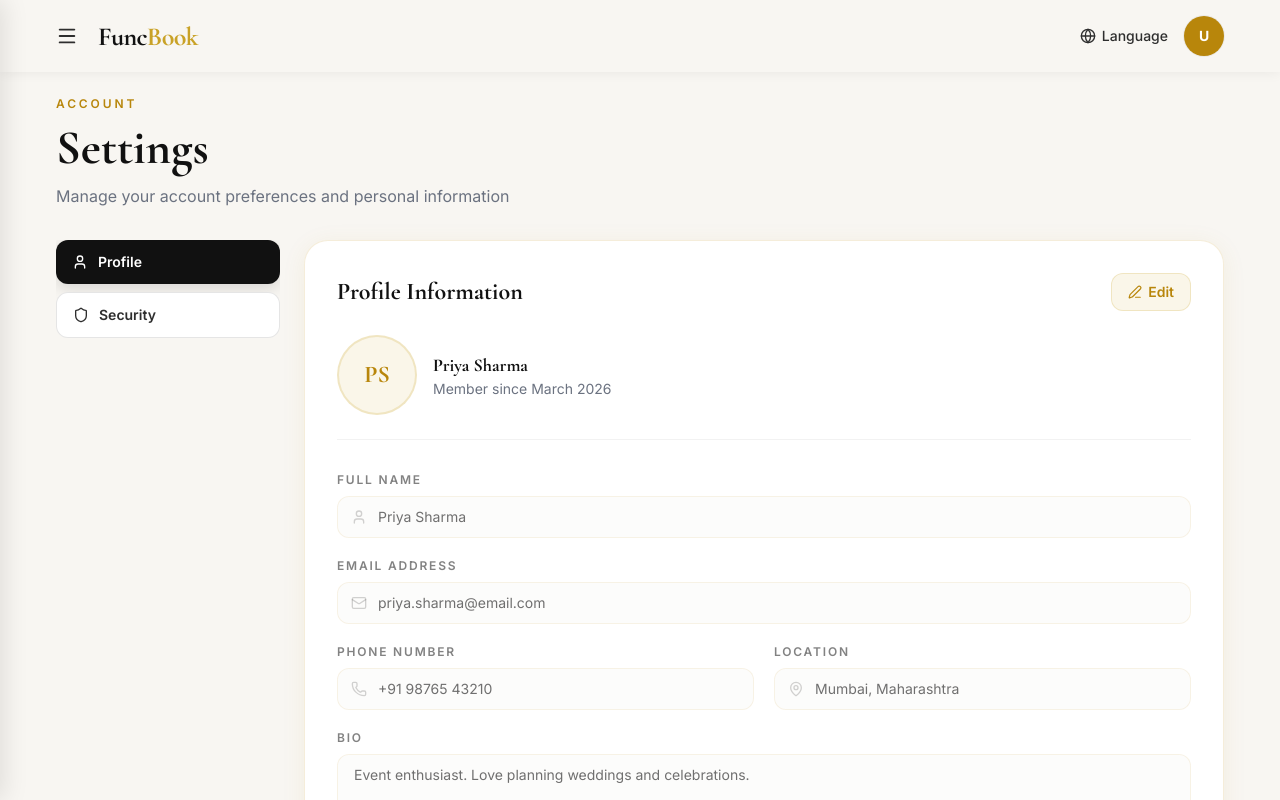
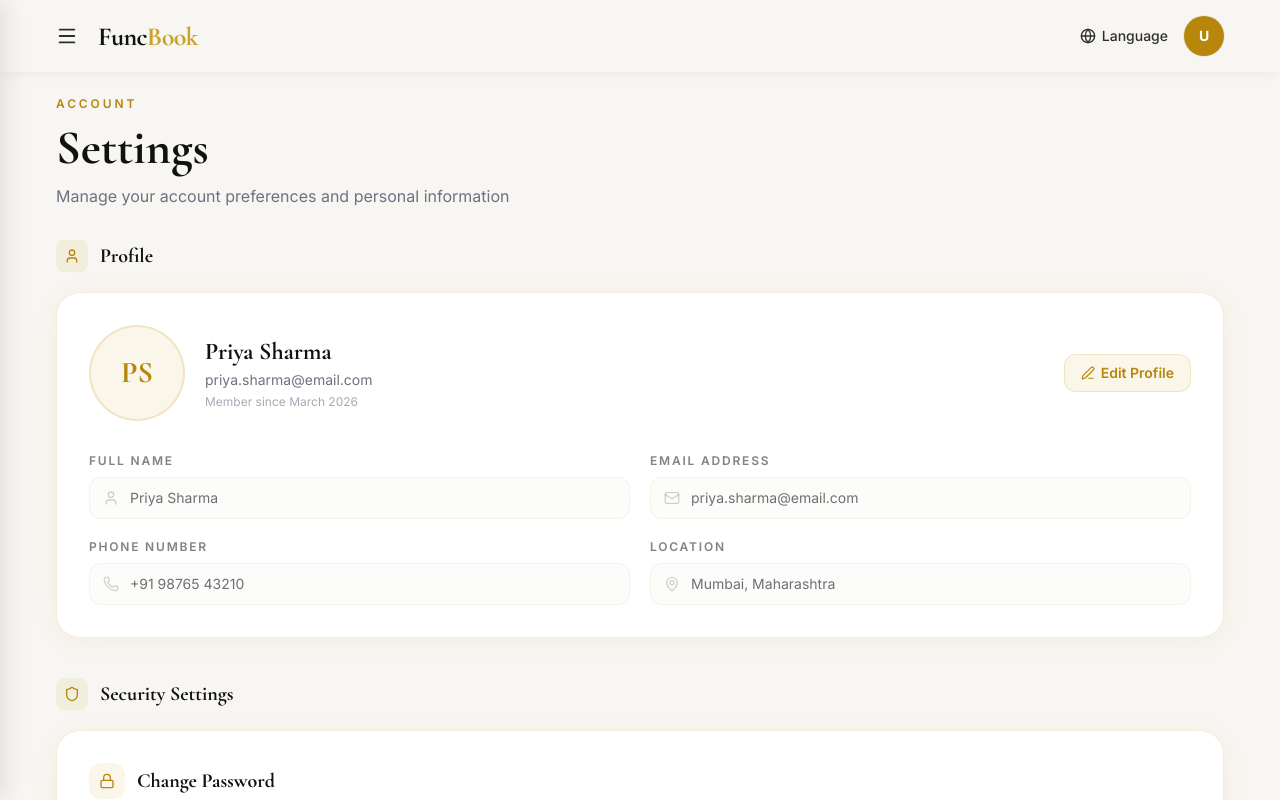
Before and after one commit to abiseck2421/FuncBook, a React (Vite) app in the folder frontend/: page /customer/settings in a window 1280 px wide. Built offline with nearby package versions, Linux system fonts and the light colour scheme; a web font is replaced by a local one.

Commit message:
Created complelty:Settings Page

```diff
--- a/frontend/src/pages/CustomerPages/SettingsPage.tsx
+++ b/frontend/src/pages/CustomerPages/SettingsPage.tsx
@@ -1,20 +1,18 @@
 import { useState } from 'react'
 import {
   User, Mail, Phone, MapPin, Lock, Eye, EyeOff,
-  Camera, Save, Shield, Globe, PenLine, CheckCircle2,
+  Camera, Save, PenLine, CheckCircle2, Shield,
+  Smartphone, Monitor, LogOut, Trash2, AlertTriangle, X,
 } from 'lucide-react'
 
 const inputClass = 'w-full rounded-xl border border-gold-deep/15 bg-ivory/50 px-4 py-2.5 text-sm text-royal focus:outline-none focus:ring-2 focus:ring-gold/40 transition-colors'
 const labelClass = 'block text-xs font-semibold uppercase tracking-[0.15em] text-charcoal/60 mb-2'
-
-type Tab = 'profile' | 'security'
 
 interface ProfileData {
   name: string
   email: string
   phone: string
   location: string
-  bio: string
 }
 
 const initialProfile: ProfileData = {
@@ -22,11 +20,9 @@ const initialProfile: ProfileData = {
   email: 'priya.sharma@email.com',
   phone: '+91 98765 43210',
   location: 'Mumbai, Maharashtra',
-  bio: 'Event enthusiast. Love planning weddings and celebrations.',
 }
 
 export default function SettingsPage() {
-  const [activeTab, setActiveTab] = useState<Tab>('profile')
   const [profile, setProfile] = useState<ProfileData>(initialProfile)
   const [savedProfile, setSavedProfile] = useState<ProfileData>(initialProfile)
   const [isEditing, setIsEditing] = useState(false)
@@ -39,8 +35,9 @@ export default function SettingsPage() {
   const [passwordErrors, setPasswordErrors] = useState<Partial<Record<'current' | 'new' | 'confirm', string>>>({})
   const [passwordSuccess, setPasswordSuccess] = useState(false)
 
-  const [language, setLanguage] = useState('English')
-  const [currency, setCurrency] = useState('INR')
+  const [twoFactorEnabled, setTwoFactorEnabled] = useState(false)
+
+  const [showDeleteConfirm, setShowDeleteConfirm] = useState(false)
 
   function validateProfile(): boolean {
     const next: Partial<Record<keyof ProfileData, string>> = {}
@@ -84,6 +81,12 @@ export default function SettingsPage() {
     setTimeout(() => setPasswordSuccess(false), 3000)
   }
 
+  function handleDeleteAccount() {
+    setShowDeleteConfirm(false)
+    localStorage.removeItem('funcbook_auth_user')
+    window.location.href = '/'
+  }
+
   return (
     <div className="w-full max-w-[min(95%,1400px)] mx-auto px-4 sm:px-6 pb-8 sm:pb-10">
       {/* Header */}
@@ -99,55 +102,17 @@ export default function SettingsPage() {
         </p>
       </div>
 
-      <div className="flex flex-col lg:flex-row gap-5 sm:gap-6">
-        {/* Sidebar Tabs */}
-        <div className="lg:w-56 shrink-0">
-          <div className="flex lg:flex-col gap-2 overflow-x-auto pb-1 lg:pb-0 scrollbar-none">
-            {([
-              { key: 'profile' as const, label: 'Profile', icon: User },
-              { key: 'security' as const, label: 'Security', icon: Shield },
-            ]).map((tab) => {
-              const Icon = tab.icon
-              const isActive = activeTab === tab.key
-              return (
-                <button
-                  key={tab.key}
-                  onClick={() => setActiveTab(tab.key)}
-                  className={`inline-flex items-center gap-2.5 px-4 py-2.5 sm:py-3 rounded-xl text-sm font-semibold whitespace-nowrap transition-all duration-300 ${
-                    isActive
-                      ? 'bg-royal text-white shadow-[0_4px_16px_rgba(17,17,17,0.15)]'
-                      : 'bg-white text-charcoal border border-black/10 hover:border-gold-deep/30 hover:text-royal hover:bg-gold/5'
-                  }`}
-                >
-                  <Icon size={16} />
-                  {tab.label}
-                </button>
-              )
-            })}
+      <div className="space-y-8 sm:space-y-10">
+        {/* ── Profile Section ──────────────────────────────── */}
+        <section>
+          <div className="flex items-center gap-3 mb-4 sm:mb-5">
+            <div className="w-8 h-8 rounded-lg bg-gold/10 flex items-center justify-center">
+              <User size={16} className="text-gold-deep" />
             </div>
+            <h2 className="font-heading text-lg sm:text-xl font-bold text-royal">Profile</h2>
           </div>
 
-        {/* Content */}
-        <div className="flex-1 min-w-0">
-          {/* Profile Section */}
-          {activeTab === 'profile' && (
           <div className="bg-white rounded-2xl sm:rounded-3xl border border-gold-deep/15 shadow-[0_4px_24px_rgba(184,134,11,0.08)] p-6 sm:p-8">
-              <div className="flex items-center justify-between mb-6">
-                <h2 className="font-heading text-xl sm:text-2xl font-bold text-royal">
-                  Profile Information
-                </h2>
-                {!isEditing && (
-                  <button
-                    type="button"
-                    onClick={() => setIsEditing(true)}
-                    className="inline-flex items-center gap-1.5 px-4 py-2 rounded-xl text-xs sm:text-sm font-semibold text-gold-deep bg-gold/10 border border-gold/20 hover:bg-gold-deep hover:text-white hover:border-gold-deep transition-all duration-300"
-                  >
-                    <PenLine size={14} />
-                    Edit
-                  </button>
-                )}
-              </div>
-
             {/* Success message */}
             {saveSuccess && (
               <div className="flex items-center gap-2 mb-5 px-4 py-3 rounded-xl bg-emerald-50 border border-emerald-200 text-sm text-emerald-700 font-medium">
@@ -156,31 +121,42 @@ export default function SettingsPage() {
               </div>
             )}
 
-              {/* Avatar */}
-              <div className="flex items-center gap-4 mb-8 pb-6 border-b border-black/5">
-                <div className="relative">
-                  <div className="w-16 h-16 sm:w-20 sm:h-20 rounded-full bg-gold/10 border-2 border-gold/20 flex items-center justify-center">
-                    <span className="font-heading text-xl sm:text-2xl font-bold text-gold-deep">
+            {/* Avatar + Name + Edit */}
+            <div className="flex items-center gap-5 mb-8">
+              <div className="relative shrink-0">
+                <div className="w-20 h-20 sm:w-24 sm:h-24 rounded-full bg-gold/10 border-2 border-gold/20 flex items-center justify-center">
+                  <span className="font-heading text-2xl sm:text-3xl font-bold text-gold-deep">
                     {profile.name.split(' ').map((n) => n[0]).join('').slice(0, 2)}
                   </span>
                 </div>
                 {isEditing && (
                   <button
                     type="button"
-                      className="absolute -bottom-1 -right-1 w-7 h-7 rounded-full bg-gold-deep text-white flex items-center justify-center shadow hover:bg-royal transition-colors"
+                    className="absolute -bottom-1 -right-1 w-8 h-8 rounded-full bg-gold-deep text-white flex items-center justify-center shadow hover:bg-royal transition-colors"
                   >
-                      <Camera size={13} />
+                    <Camera size={14} />
                   </button>
                 )}
               </div>
-                <div>
-                  <h3 className="font-heading text-lg font-bold text-royal">{profile.name}</h3>
-                  <p className="text-sm text-secondary-text">Member since March 2026</p>
+              <div className="flex-1 min-w-0">
+                <h3 className="font-heading text-xl sm:text-2xl font-bold text-royal truncate">{profile.name}</h3>
+                <p className="text-sm text-secondary-text mt-0.5">{profile.email}</p>
+                <p className="text-xs text-secondary-text/60 mt-1">Member since March 2026</p>
               </div>
+              {!isEditing && (
+                <button
+                  type="button"
+                  onClick={() => setIsEditing(true)}
+                  className="inline-flex items-center gap-1.5 px-4 py-2 rounded-xl text-xs sm:text-sm font-semibold text-gold-deep bg-gold/10 border border-gold/20 hover:bg-gold-deep hover:text-white hover:border-gold-deep transition-all duration-300 shrink-0"
+                >
+                  <PenLine size={14} />
+                  Edit Profile
+                </button>
+              )}
             </div>
 
             {/* Form Fields */}
-              <div className="space-y-5">
+            <div className="grid grid-cols-1 sm:grid-cols-2 gap-5">
               <div>
                 <label className={labelClass}>Full Name</label>
                 <div className="relative">
@@ -211,7 +187,6 @@ export default function SettingsPage() {
                 {errors.email && <p className="text-xs text-red-500 mt-1">{errors.email}</p>}
               </div>
 
-                <div className="grid grid-cols-1 sm:grid-cols-2 gap-4 sm:gap-5">
               <div>
                 <label className={labelClass}>Phone Number</label>
                 <div className="relative">
@@ -242,18 +217,6 @@ export default function SettingsPage() {
               </div>
             </div>
 
-                <div>
-                  <label className={labelClass}>Bio</label>
-                  <textarea
-                    value={profile.bio}
-                    onChange={(e) => setProfile({ ...profile, bio: e.target.value })}
-                    disabled={!isEditing}
-                    rows={3}
-                    className={`${inputClass} resize-none ${!isEditing ? 'opacity-60 cursor-default' : ''}`}
-                  />
-                </div>
-              </div>
-
             {/* Save / Cancel */}
             {isEditing && (
               <div className="flex items-center gap-3 mt-8 pt-6 border-t border-black/5">
@@ -275,16 +238,26 @@ export default function SettingsPage() {
               </div>
             )}
           </div>
-          )}
+        </section>
 
-          {/* Security Section */}
-          {activeTab === 'security' && (
+        {/* ── Security Section ─────────────────────────────── */}
+        <section>
+          <div className="flex items-center gap-3 mb-4 sm:mb-5">
+            <div className="w-8 h-8 rounded-lg bg-gold/10 flex items-center justify-center">
+              <Shield size={16} className="text-gold-deep" />
+            </div>
+            <h2 className="font-heading text-lg sm:text-xl font-bold text-royal">Security Settings</h2>
+          </div>
+
           <div className="space-y-5 sm:space-y-6">
             {/* Change Password */}
             <div className="bg-white rounded-2xl sm:rounded-3xl border border-gold-deep/15 shadow-[0_4px_24px_rgba(184,134,11,0.08)] p-6 sm:p-8">
-                <h2 className="font-heading text-xl sm:text-2xl font-bold text-royal mb-6">
-                  Change Password
-                </h2>
+              <div className="flex items-center gap-3 mb-6">
+                <div className="w-9 h-9 rounded-xl bg-gold/10 flex items-center justify-center">
+                  <Lock size={16} className="text-gold-deep" />
+                </div>
+                <h3 className="font-heading text-lg sm:text-xl font-bold text-royal">Change Password</h3>
+              </div>
 
               {passwordSuccess && (
                 <div className="flex items-center gap-2 mb-5 px-4 py-3 rounded-xl bg-emerald-50 border border-emerald-200 text-sm text-emerald-700 font-medium">
@@ -356,7 +329,7 @@ export default function SettingsPage() {
                 </div>
               </div>
 
-                <div className="flex items-center gap-3 mt-6 pt-5 border-t border-black/5">
+              <div className="mt-6 pt-5 border-t border-black/5">
                 <button
                   type="button"
                   onClick={handleChangePassword}
@@ -368,49 +341,160 @@ export default function SettingsPage() {
               </div>
             </div>
 
-              {/* Language & Region */}
+            {/* Two-Factor Authentication */}
             <div className="bg-white rounded-2xl sm:rounded-3xl border border-gold-deep/15 shadow-[0_4px_24px_rgba(184,134,11,0.08)] p-6 sm:p-8">
-                <h2 className="font-heading text-xl sm:text-2xl font-bold text-royal mb-6">
-                  Language & Region
-                </h2>
-                <div className="grid grid-cols-1 sm:grid-cols-2 gap-4 sm:gap-5">
+              <div className="flex items-center justify-between">
+                <div className="flex items-center gap-3">
+                  <div className="w-9 h-9 rounded-xl bg-gold/10 flex items-center justify-center">
+                    <Smartphone size={16} className="text-gold-deep" />
+                  </div>
                   <div>
-                    <label className={labelClass}>Language</label>
-                    <div className="relative">
-                      <Globe size={16} className="absolute left-3.5 top-1/2 -translate-y-1/2 text-charcoal/30" />
-                      <select
-                        value={language}
-                        onChange={(e) => setLanguage(e.target.value)}
-                        className={`${inputClass} pl-10 appearance-none cursor-pointer`}
-                      >
-                        <option>English</option>
-                        <option>Hindi</option>
-                        <option>Marathi</option>
-                        <option>Tamil</option>
-                        <option>Telugu</option>
-                      </select>
+                    <h3 className="font-heading text-lg sm:text-xl font-bold text-royal">Two-Factor Authentication</h3>
+                    <p className="text-sm text-secondary-text mt-0.5">
+                      Add an extra layer of security to your account
+                    </p>
                   </div>
                 </div>
-                  <div>
-                    <label className={labelClass}>Currency</label>
-                    <div className="relative">
-                      <span className="absolute left-3.5 top-1/2 -translate-y-1/2 text-charcoal/30 text-sm">₹</span>
-                      <select
-                        value={currency}
-                        onChange={(e) => setCurrency(e.target.value)}
-                        className={`${inputClass} pl-10 appearance-none cursor-pointer`}
+                <button
+                  type="button"
+                  onClick={() => setTwoFactorEnabled(!twoFactorEnabled)}
+                  className={`relative inline-flex h-7 w-12 shrink-0 cursor-pointer rounded-full border-2 border-transparent transition-colors duration-300 focus-visible:outline-none focus-visible:ring-2 focus-visible:ring-gold-deep/40 ${
+                    twoFactorEnabled ? 'bg-gold-deep' : 'bg-charcoal/15'
+                  }`}
+                  role="switch"
+                  aria-checked={twoFactorEnabled}
                 >
-                        <option value="INR">INR (₹)</option>
-                        <option value="USD">USD ($)</option>
-                      </select>
+                  <span
+                    className={`pointer-events-none inline-block h-6 w-6 rounded-full bg-white shadow-lg ring-0 transition-transform duration-300 ${
+                      twoFactorEnabled ? 'translate-x-5' : 'translate-x-0'
+                    }`}
+                  />
+                </button>
+              </div>
+              <p className="text-sm text-secondary-text mt-4 pl-12">
+                When enabled, you'll be asked to enter a verification code from your phone each time you sign in from a new device.
+              </p>
+            </div>
+
+            {/* Login Sessions */}
+            <div className="bg-white rounded-2xl sm:rounded-3xl border border-gold-deep/15 shadow-[0_4px_24px_rgba(184,134,11,0.08)] p-6 sm:p-8">
+              <div className="flex items-center gap-3 mb-6">
+                <div className="w-9 h-9 rounded-xl bg-gold/10 flex items-center justify-center">
+                  <Monitor size={16} className="text-gold-deep" />
+                </div>
+                <h3 className="font-heading text-lg sm:text-xl font-bold text-royal">Login Sessions</h3>
+              </div>
+
+              <div className="space-y-3">
+                <div className="flex items-center gap-4 p-4 rounded-2xl bg-ivory/60 border border-gold-deep/10">
+                  <div className="w-10 h-10 rounded-xl bg-gold-deep/10 flex items-center justify-center shrink-0">
+                    <Monitor size={16} className="text-gold-deep" />
+                  </div>
+                  <div className="flex-1 min-w-0">
+                    <p className="text-sm font-semibold text-royal">Windows — Chrome</p>
+                    <p className="text-xs text-secondary-text mt-0.5">Current device</p>
+                  </div>
+                  <span className="inline-flex items-center gap-1 px-2.5 py-1 rounded-full text-[10px] font-semibold bg-emerald-50 text-emerald-700 border border-emerald-200">
+                    Active now
+                  </span>
+                </div>
+
+                <div className="flex items-center gap-4 p-4 rounded-2xl bg-ivory/60 border border-gold-deep/10">
+                  <div className="w-10 h-10 rounded-xl bg-charcoal/5 flex items-center justify-center shrink-0">
+                    <Smartphone size={16} className="text-charcoal/40" />
+                  </div>
+                  <div className="flex-1 min-w-0">
+                    <p className="text-sm font-semibold text-royal">iPhone — Safari</p>
+                    <p className="text-xs text-secondary-text mt-0.5">Last login: Jul 18, 2026 at 3:42 PM</p>
+                  </div>
+                  <span className="text-xs text-secondary-text">Mumbai</span>
                 </div>
               </div>
+
+              <div className="mt-6 pt-5 border-t border-black/5">
+                <button
+                  type="button"
+                  className="inline-flex items-center gap-2 px-5 py-2.5 rounded-xl text-sm font-semibold text-red-500 bg-red-50/80 border border-red-200/60 hover:bg-red-50 hover:text-red-600 hover:border-red-200 transition-all duration-300"
+                >
+                  <LogOut size={16} />
+                  Logout All Devices
+                </button>
+              </div>
+            </div>
+
+            {/* Delete Account */}
+            <div className="bg-white rounded-2xl sm:rounded-3xl border border-red-200/60 shadow-[0_4px_24px_rgba(239,68,68,0.06)] p-6 sm:p-8">
+              <div className="flex items-center gap-3 mb-3">
+                <div className="w-9 h-9 rounded-xl bg-red-50 flex items-center justify-center">
+                  <AlertTriangle size={16} className="text-red-500" />
+                </div>
+                <h3 className="font-heading text-lg sm:text-xl font-bold text-royal">Delete Account</h3>
+              </div>
+              <p className="text-sm text-secondary-text mb-6 pl-12">
+                Permanently delete your FuncBook account and all associated data. This action cannot be undone.
+              </p>
+              <div className="pl-12">
+                <button
+                  type="button"
+                  onClick={() => setShowDeleteConfirm(true)}
+                  className="inline-flex items-center gap-2 px-5 py-2.5 rounded-xl text-sm font-semibold text-red-600 bg-white border-2 border-red-300 hover:bg-red-50 hover:border-red-400 hover:text-red-700 transition-all duration-300"
+                >
+                  <Trash2 size={16} />
+                  Delete Account
+                </button>
+              </div>
+            </div>
+          </div>
+        </section>
+      </div>
+
+      {/* ── Delete Confirmation Dialog ────────────────────── */}
+      {showDeleteConfirm && (
+        <div className="fixed inset-0 z-[100] flex items-center justify-center p-4">
+          <div
+            className="absolute inset-0 bg-charcoal/40 backdrop-blur-[2px]"
+            onClick={() => setShowDeleteConfirm(false)}
+          />
+          <div className="relative w-full max-w-md bg-white rounded-3xl shadow-[0_24px_80px_rgba(0,0,0,0.15)] p-6 sm:p-8 animate-fade-in-up">
+            <button
+              type="button"
+              onClick={() => setShowDeleteConfirm(false)}
+              className="absolute top-4 right-4 p-2 rounded-xl text-charcoal/40 hover:text-royal hover:bg-ivory transition-colors"
+            >
+              <X size={18} />
+            </button>
+
+            <div className="flex items-center justify-center w-14 h-14 rounded-full bg-red-50 border border-red-200 mx-auto mb-5">
+              <AlertTriangle size={24} className="text-red-500" />
+            </div>
+
+            <h3 className="font-heading text-xl sm:text-2xl font-bold text-royal text-center">
+              Delete Account?
+            </h3>
+            <p className="text-sm text-secondary-text text-center mt-3 leading-relaxed">
+              This will permanently delete your account, profile, bookings, reviews, and all associated data. This action cannot be reversed.
+            </p>
+
+            <div className="flex items-center gap-3 mt-8">
+              <button
+                type="button"
+                onClick={() => setShowDeleteConfirm(false)}
+                className="flex-1 inline-flex items-center justify-center gap-2 px-5 py-3 rounded-xl text-sm font-semibold text-charcoal/70 border border-black/10 hover:border-gold-deep/30 hover:text-royal hover:bg-gold/5 transition-all duration-300"
+              >
+                Cancel
+              </button>
+              <button
+                type="button"
+                onClick={handleDeleteAccount}
+                className="flex-1 inline-flex items-center justify-center gap-2 px-5 py-3 rounded-xl text-sm font-semibold text-white bg-red-600 hover:bg-red-700 shadow-[0_4px_16px_rgba(239,68,68,0.25)] hover:shadow-[0_4px_20px_rgba(239,68,68,0.35)] transition-all duration-300"
+              >
+                <Trash2 size={16} />
+                Yes, Delete
+              </button>
             </div>
           </div>
         </div>
       )}
     </div>
-      </div>
-    </div>
   )
 }
```
Lines whose indentation alone changed are shown as unchanged.
